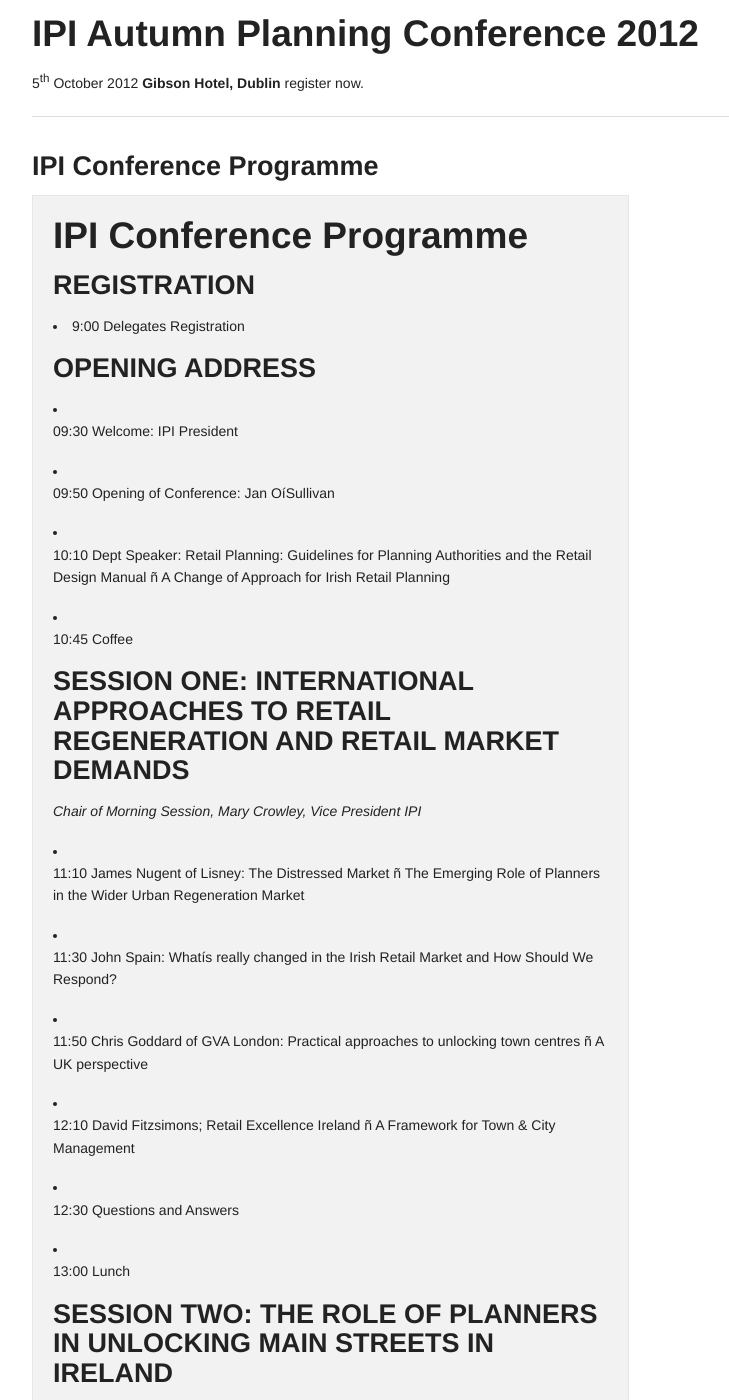
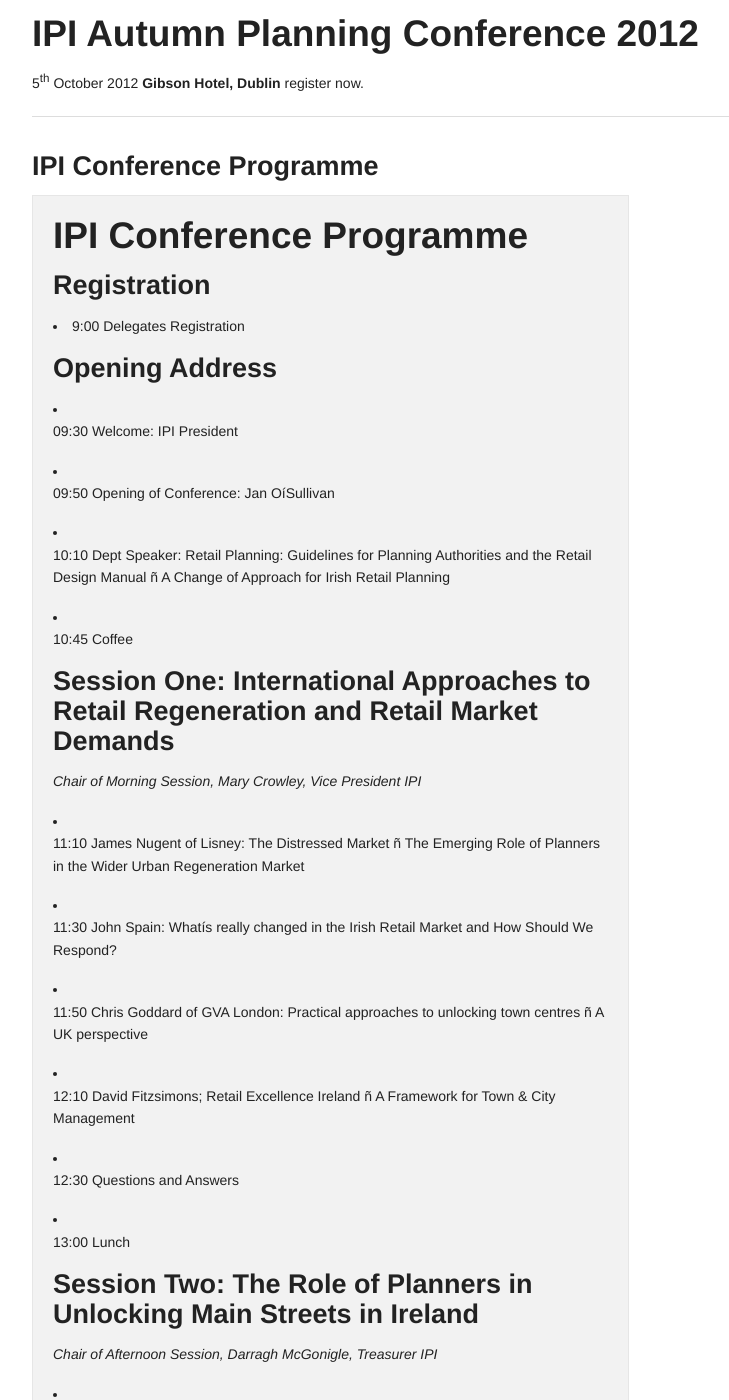
Before and after one commit to rustyb/ipi-conf-2012, a Jekyll site: the page built from _posts/pages/2012-08-26-conf-programme.md, in a window 1280 px wide and 1400 px high. Shown: the whole window, without its empty margins (153-882 px from the left). Built offline with Jekyll 4.4.1, drawn with Linux system fonts in a browser that asks for light colours.

```diff
--- a/_posts/pages/2012-08-26-conf-programme.md
+++ b/_posts/pages/2012-08-26-conf-programme.md
@@ -6,11 +6,11 @@ permalink: /pages/programme
 
 ## IPI Conference Programme
 
-### REGISTRATION
+### Registration
 
 * 9:00	Delegates Registration
 
-### OPENING ADDRESS
+### Opening Address
 
 * 09:30	Welcome: IPI President
 
@@ -20,7 +20,7 @@ permalink: /pages/programme
 
 * 10:45	Coffee
 
-### SESSION ONE:	INTERNATIONAL APPROACHES TO RETAIL REGENERATION AND RETAIL MARKET DEMANDS
+### Session One:	International Approaches to Retail Regeneration and Retail Market Demands
 
 *Chair of Morning Session, Mary Crowley, Vice President IPI*
 
@@ -36,7 +36,7 @@ permalink: /pages/programme
 
 * 13:00	Lunch
 
-### SESSION TWO: THE ROLE OF PLANNERS IN UNLOCKING MAIN STREETS IN IRELAND
+### Session Two: The Role of Planners in Unlocking Main Streets in Ireland
 
 *Chair of Afternoon Session, Darragh McGonigle, Treasurer IPI*
 
```
